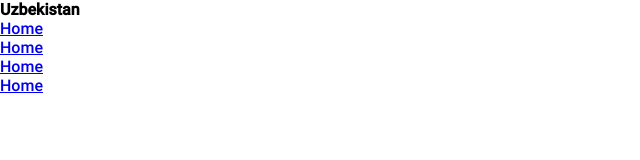
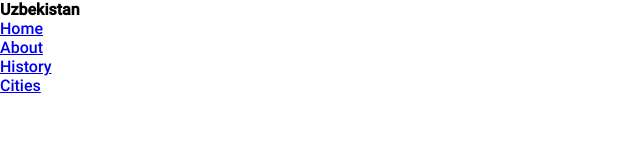
Before and after one commit to abdurahmonturaqulov/Responsive-Navbar, a plain HTML site: page index.html in a window 1280 px wide. Shown: the full height of the page, 0-640 px from the left. Drawn offline with Linux system fonts and the light colour scheme.

Commit message:
1fileadd

```diff
--- a/index.html
+++ b/index.html
@@ -13,9 +13,9 @@
      </div>
      <ul class="nav-links">
       <li><a href="#">Home</a></li>
-      <li><a href="#">Home</a></li>
-      <li><a href="#">Home</a></li>
-      <li><a href="#">Home</a></li>
+      <li><a href="#">About</a></li>
+      <li><a href="#">History</a></li>
+      <li><a href="#">Cities</a></li>
      </ul>
     </nav>
     <script src="./js/app.js"></script>
```
